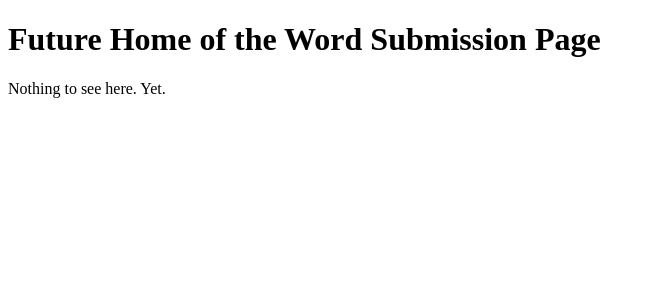
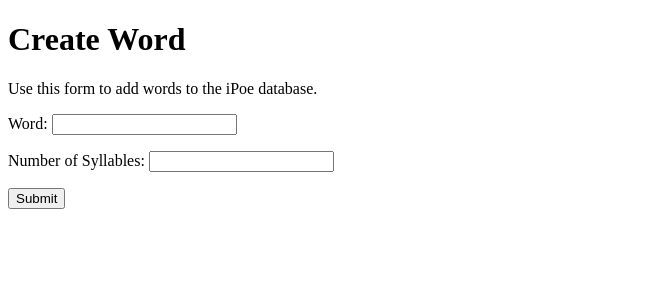
Before and after one commit to bennn/iPoe, a Django app: template editor/templates/create.html in a window 1280 px wide. Shown: the top 300 px of the page, without its empty margins (0-655 px from the left). Run offline with Django 3.2, Linux system fonts and the light colour scheme; the template is opened without the code that fills it, so the values that code supplies are empty; parts of the project's set-up code (start-up, migrations or seed data) failed here and were passed over.

Commit message:
added create form

```diff
--- a/editor/templates/create.html
+++ b/editor/templates/create.html
@@ -3,9 +3,20 @@
 {% block title %}add word{% endblock %}
 
 {% block header %}
-<h1>Future Home of the Word Submission Page</h1>
+<h1>Create Word</h1>
+<p>Use this form to add words to the iPoe database.</p>
 {% endblock %}
 
 {% block content %}
-<p>Nothing to see here. Yet.</p>
+<form action="/create/" method="post">
+{% csrf_token %}
+    <p>Word:
+        <input type="text" name="word_name" value="" required>
+    </p>
+    <p>Number of Syllables:
+        <input type="number" name="num_syllables" value="" required>
+    </p>
+
+    <input name="submit" type="submit" value="Submit" />
+</form>
 {% endblock %}
```
